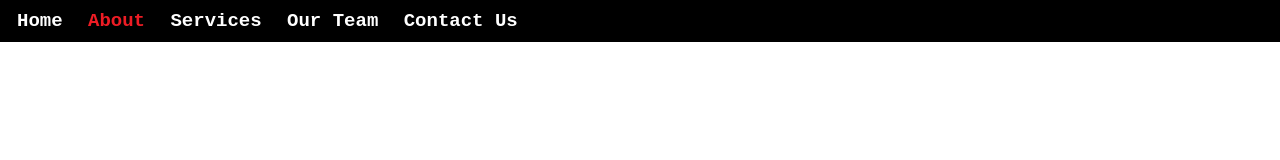
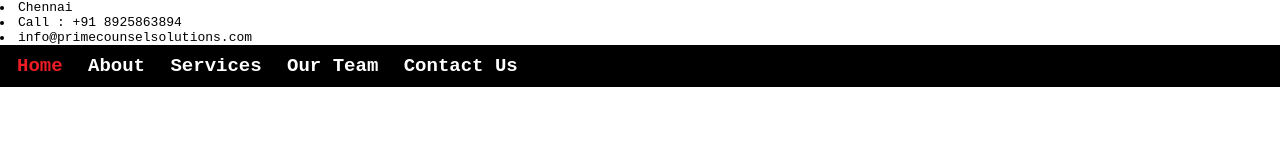
Before and after one commit to PrabhuV2003/navBar, a plain HTML site: page About.html in a window 1280 px wide. Drawn offline with nearby package versions, Linux system fonts and the light colour scheme.

Commit message:
Update About.html

```diff
--- a/About.html
+++ b/About.html
@@ -6,13 +6,20 @@
   <title>NavBar</title>
   <link rel="stylesheet" href="style.css">
   <link rel="stylesheet" href="https://cdnjs.cloudflare.com/ajax/libs/font-awesome/4.7.0/css/font-awesome.min.css">
+  <link href='https://unpkg.com/boxicons@2.1.4/css/boxicons.min.css' rel='stylesheet'>
 </head>
 <body>
 
+  <div id="topbar">
+      <li>Chennai</li>
+      <li>Call : +91 8925863894</li>
+      <li>info@primecounselsolutions.com</li>
+  </div>
+
   <div class="topnav" id="myTopnav">
     <ul>
-      <li><a href="/responsiveNavBar/index.html">Home</a></li>
-      <li><a href="#" class="active">About</a></li>
+      <li><a href="index.html" class="active">Home</a></li>
+      <li><a href="About.html">About</a></li>
       <li><a href="#services">Services</a></li>
       <li><a href="#ourTeam">Our Team</a></li>
       <li><a href="#contactUs">Contact Us</a></li>
```
